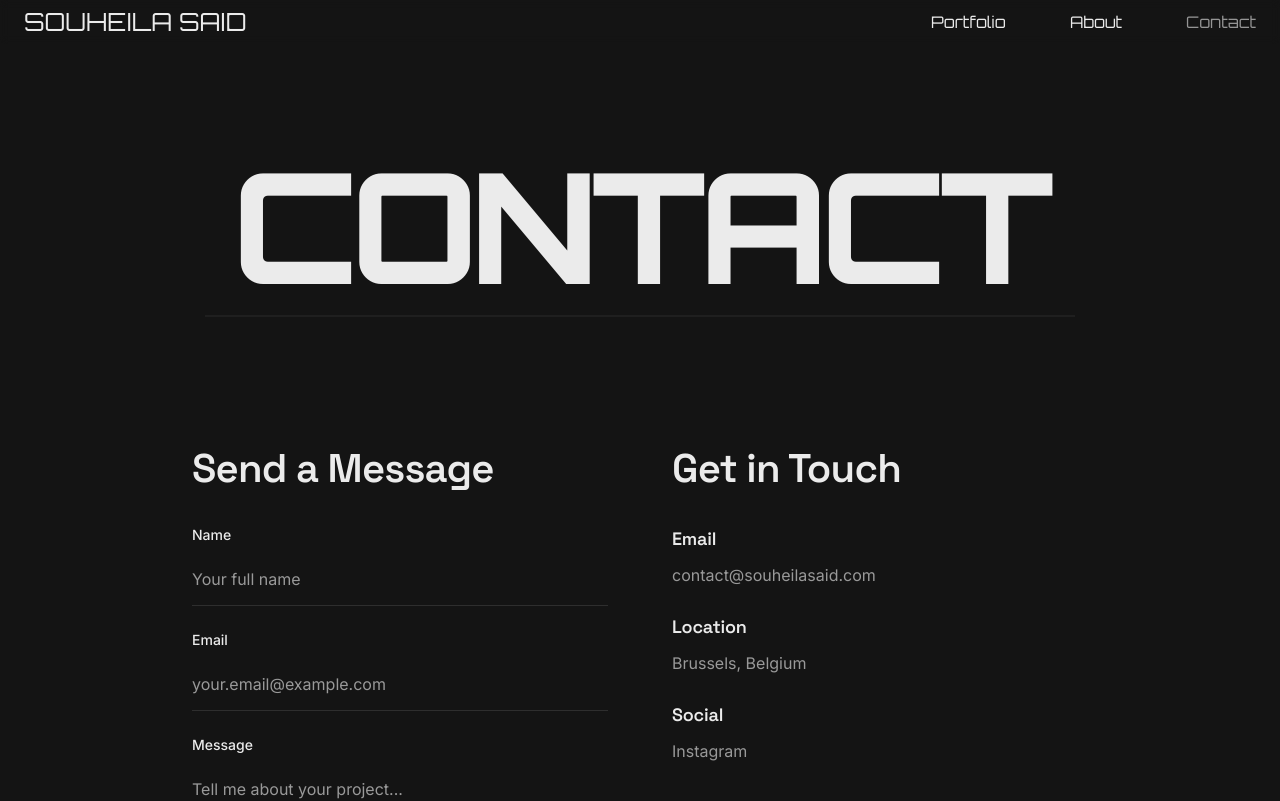
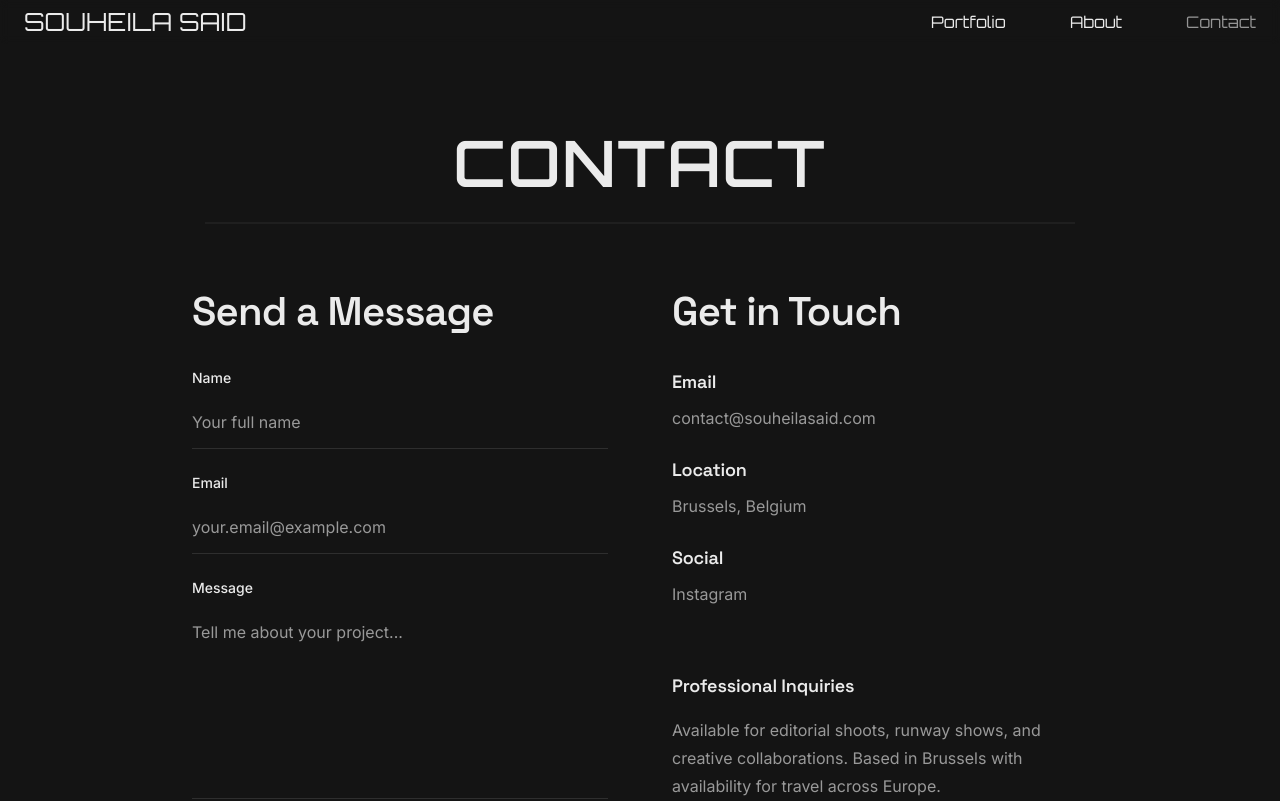
Before and after one commit to xxxsosoxxx/portfolio, a React (Vite) app: page /contact in a window 1280 px wide. Shown: the top 801 px of the page. Built offline with nearby package versions, Linux system fonts and the light colour scheme.

Commit message:
fix: size hero section mb

```diff
--- a/client/components/ui/HeroBlock.tsx
+++ b/client/components/ui/HeroBlock.tsx
@@ -18,7 +18,7 @@ export const HeroBlock = () => {
   const isForward = direction === "forward";
 
   return (
-    <section className="relative flex flex-col items-center justify-center px-6 md:px-12 lg:px-24 text-center py-24 md:py-32 overflow-hidden">
+    <section className="relative flex flex-col items-center justify-center px-6 md:px-12 lg:px-24 text-center pt-16 pb-12 md:pt-24 md:pb-16 overflow-hidden">
 
 
       {/* Titre principal */}
@@ -26,7 +26,7 @@ export const HeroBlock = () => {
         initial={{ opacity: 0, x: isForward ? 100 : -100 }}
         animate={{ opacity: 1, x: 0 }}
         transition={{ duration: 0.6, ease: [0.25, 0.8, 0.25, 1] }}
-        className="text-hero--edito md:text-hero--edito max-w-[90vw] font-orbitron font-semibold uppercase tracking-wide text-foreground"
+        className="text-hero--edito md:text-hero--edito--mobile max-w-[90vw] font-orbitron font-semibold uppercase tracking-wide text-foreground"
       >
         {preset?.title}
       </motion.h1>
--- a/client/global.css
+++ b/client/global.css
@@ -199,7 +199,6 @@ html.dark .nav::after {
     @apply font-orbitron font-semibold uppercase tracking-wide;
     font-size: clamp(6rem, 12vw, 16rem);
     line-height: 0.85;
-    letter-spacing: -0.05em;
     font-weight: 800;
     color: hsl(var(--foreground));
     transition: all 0.3s ease-out;
```
